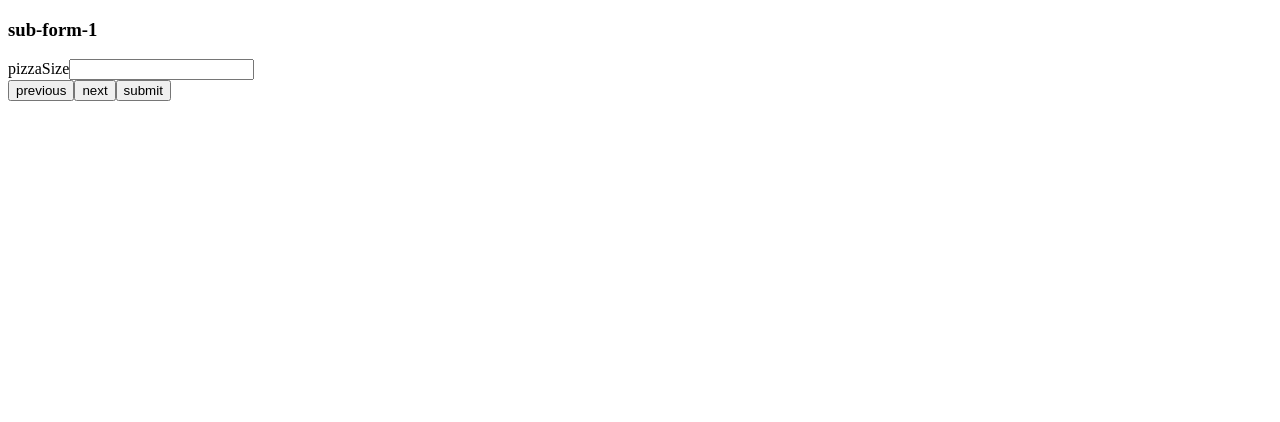
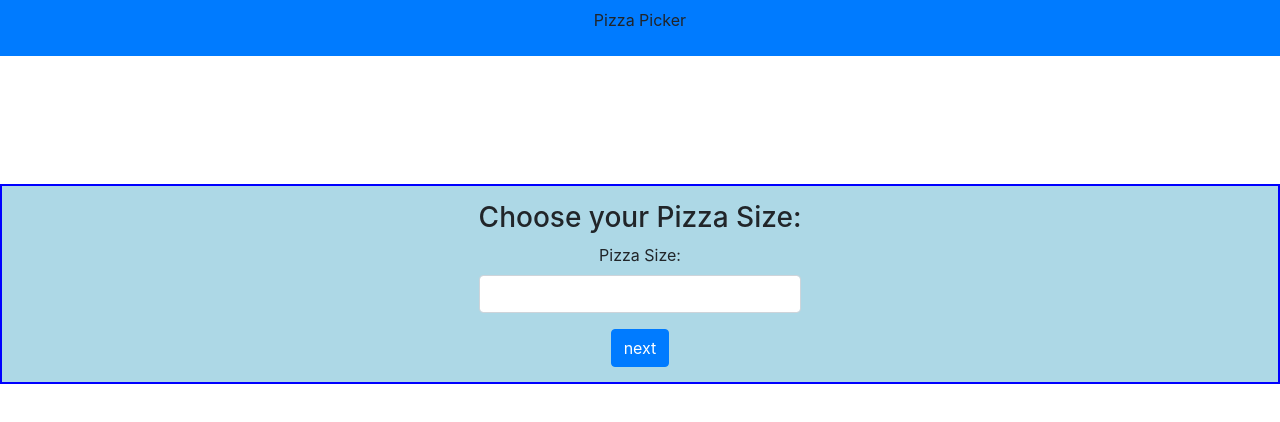
Before and after one commit to stevenkussmaul/selection-form, an Angular app: page / in a window 1280 px wide. Shown: the top 422 px of the page. Built offline with nearby package versions, Linux system fonts and the light colour scheme.

Commit message:
started CSS

```diff
--- a/src/app/components/selection-form/selection-form.component.css
+++ b/src/app/components/selection-form/selection-form.component.css
@@ -0,0 +1,15 @@
+.app-container {
+    display: flex;
+    align-items: center;
+    justify-content: center;
+    /* flex-direction: column; */
+    width: 100%;
+    text-align: center;
+    margin:10% 0;
+    min-height: 200px;
+    /* background-color: rgba(33, 33, 33, .3); */
+    align-items: center;
+    border: 2px solid blue;
+    background-color: lightblue;
+
+}
--- a/src/app/components/selection-form/selection-form.component.html
+++ b/src/app/components/selection-form/selection-form.component.html
@@ -1,12 +1,20 @@
-<form [formGroup]="mainForm" (ngSubmit)="onSubmit(mainForm.value)">
+<nav class="navbar navbar-dark bg-primary justify-content-center">
+        <p>Pizza Picker</p>
+      </nav>
 
+<section class="app-container">
 
-    <app-sub-form1 *ngIf="currentStep==1" [parentForm]="mainForm.get('subForm1')"></app-sub-form1>
-    <app-sub-form2 *ngIf="currentStep==2" [parentForm]="mainForm.get('subForm2')"></app-sub-form2>
-    <app-sub-form3 *ngIf="currentStep==3" [parentForm]="mainForm.get('subForm3')"></app-sub-form3>
+    <form [formGroup]="mainForm" (ngSubmit)="onSubmit(mainForm.value)" class="main-form">
 
-    <button type="button" class="btn btn-primary" (click)="previousfn($event)">previous</button>
-    <button type="button" class="btn btn-primary" (click)="nextfn($event)">next</button>
-    <button type="submit" class="btn btn-primary">submit</button>
+        <section class="form-containter">
+            <app-sub-form1 *ngIf="currentStep==1" [parentForm]="mainForm.get('subForm1')" class="sub-form sub-form1"></app-sub-form1>
+            <app-sub-form2 *ngIf="currentStep==2" [parentForm]="mainForm.get('subForm2')" class="sub-form sub-form2"></app-sub-form2>
+            <app-sub-form3 *ngIf="currentStep==3" [parentForm]="mainForm.get('subForm3')" class="sub-form sub-form3"></app-sub-form3>
+        </section>
 
-</form>
+        <button type="button" class="btn btn-primary" (click)="previousfn($event)" *ngIf="currentStep!=1">previous</button>
+        <button type="button" class="btn btn-primary" (click)="nextfn($event)" *ngIf="currentStep!=3">next</button>
+        <button type="submit" class="btn btn-primary" *ngIf="currentStep==3">submit</button>
+
+    </form>
+</section>
--- a/src/app/components/selection-form/sub-form1/sub-form1.component.html
+++ b/src/app/components/selection-form/sub-form1/sub-form1.component.html
@@ -1,7 +1,7 @@
-<div [formGroup]="parentForm">
-    <h3>sub-form-1</h3>
+<div [formGroup]="parentForm" class="sub-form-1">
+    <h3>Choose your Pizza Size:</h3>
     <div class="form-group">
-        <label for="pizzaSize">pizzaSize</label>
+        <label for="pizzaSize">Pizza Size:</label>
         <input formControlName="pizzaSize" id="pizzaSize" type="text" class="form-control">
     </div>
 </div>
--- a/src/app/components/selection-form/sub-form2/sub-form2.component.html
+++ b/src/app/components/selection-form/sub-form2/sub-form2.component.html
@@ -1,7 +1,7 @@
-<div [formGroup]="parentForm">
-    <h3>sub-form-2</h3>
+<div [formGroup]="parentForm" class="sub-form-2">
+    <h3>Select your Pizza Shape:</h3>
     <div class="form-group">
-        <label for="pizzaShape">pizzaShape</label>
+        <label for="pizzaShape">Pizza Shape:</label>
         <input formControlName="pizzaShape" id="pizzaShape" type="text" class="form-control">
     </div>
 </div>
--- a/src/app/components/selection-form/sub-form3/sub-form3.component.html
+++ b/src/app/components/selection-form/sub-form3/sub-form3.component.html
@@ -1,7 +1,7 @@
-<div [formGroup]="parentForm">
-<h3>sub-form-3</h3>
+<div [formGroup]="parentForm" class="sub-form-3">
+<h3>Select Your Options:</h3>
     <div class="form-group">
-        <label for="pizzaCrust">pizzaCrust</label>
+        <label for="pizzaCrust">Pizza Crust:</label>
         <input formControlName="pizzaCrust" id="pizzaCrust" type="text" class="form-control">
     </div>
 </div>
--- a/src/index.html
+++ b/src/index.html
@@ -2,12 +2,17 @@
 <html lang="en">
 <head>
   <meta charset="utf-8">
-  <title>PizzaForm</title>
+  <title>Pizza Selection Form</title>
   <base href="/">
   <meta name="viewport" content="width=device-width, initial-scale=1">
+  <link rel="stylesheet" href="https://stackpath.bootstrapcdn.com/bootstrap/4.3.1/css/bootstrap.min.css" integrity="sha384-ggOyR0iXCbMQv3Xipma34MD+dH/1fQ784/j6cY/iJTQUOhcWr7x9JvoRxT2MZw1T" crossorigin="anonymous">
   <link rel="icon" type="image/x-icon" href="favicon.ico">
 </head>
 <body>
   <app-root></app-root>
+
+  <script src="https://code.jquery.com/jquery-3.3.1.slim.min.js" integrity="sha384-q8i/X+965DzO0rT7abK41JStQIAqVgRVzpbzo5smXKp4YfRvH+8abtTE1Pi6jizo" crossorigin="anonymous"></script>
+  <script src="https://cdnjs.cloudflare.com/ajax/libs/popper.js/1.14.7/umd/popper.min.js" integrity="sha384-UO2eT0CpHqdSJQ6hJty5KVphtPhzWj9WO1clHTMGa3JDZwrnQq4sF86dIHNDz0W1" crossorigin="anonymous"></script>
+  <script src="https://stackpath.bootstrapcdn.com/bootstrap/4.3.1/js/bootstrap.min.js" integrity="sha384-JjSmVgyd0p3pXB1rRibZUAYoIIy6OrQ6VrjIEaFf/nJGzIxFDsf4x0xIM+B07jRM" crossorigin="anonymous"></script>
 </body>
 </html>
```
